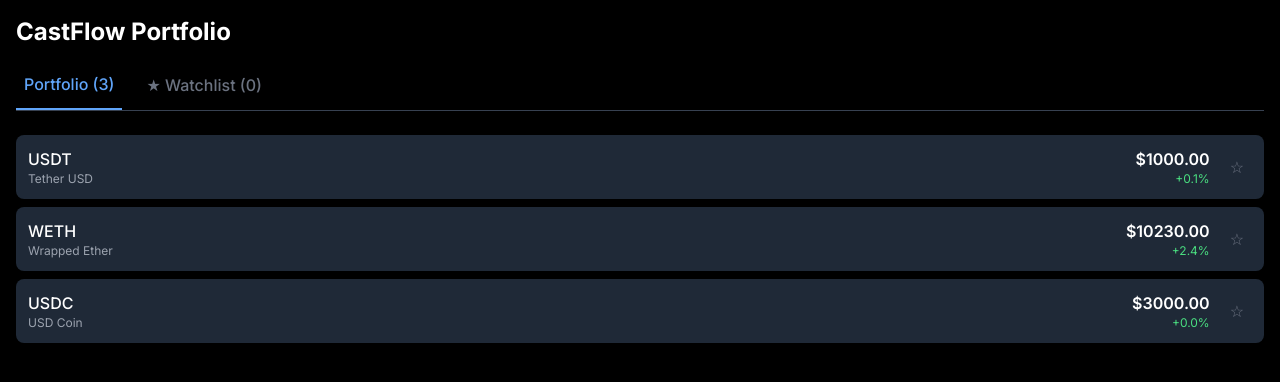
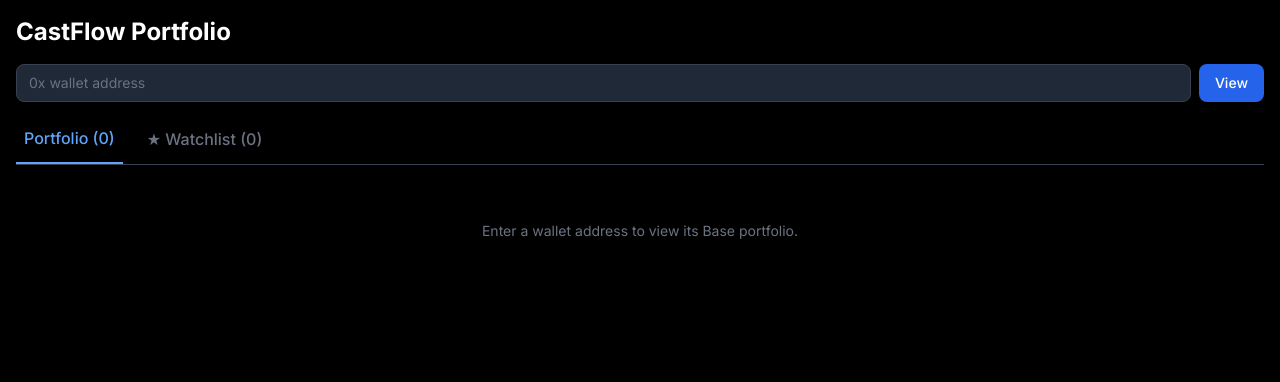
Before and after one commit to afifarioss/castflow-frontend, a Next.js app: page /frame in a window 1280 px wide. Shown: the top 382 px of the page. Built offline with nearby package versions, Linux system fonts and the light colour scheme.

Commit message:
Add real portfolio data via Alchemy API, remove mock data

```diff
--- /dev/null
+++ b/src/app/api/portfolio/route.ts
@@ -0,0 +1,95 @@
+import { NextRequest, NextResponse } from "next/server"
+
+const ALCHEMY_KEY = process.env.ALCHEMY_KEY || process.env.NEXT_PUBLIC_ALCHEMY_KEY
+
+interface TokenBalance {
+  contractAddress: string
+  tokenBalance: string
+}
+
+interface TokenMetadata {
+  name: string | null
+  symbol: string | null
+  decimals: number | null
+  logo: string | null
+}
+
+export async function GET(req: NextRequest) {
+  const address = req.nextUrl.searchParams.get("address")
+
+  if (!address) {
+    return NextResponse.json({ error: "Missing address parameter" }, { status: 400 })
+  }
+
+  if (!ALCHEMY_KEY) {
+    return NextResponse.json({ error: "Server misconfiguration: missing Alchemy key" }, { status: 500 })
+  }
+
+  try {
+    // 1. Get token balances
+    const balancesRes = await fetch(
+      `https://base-mainnet.g.alchemy.com/v2/${ALCHEMY_KEY}`,
+      {
+        method: "POST",
+        headers: { "Content-Type": "application/json" },
+        body: JSON.stringify({
+          jsonrpc: "2.0",
+          id: 1,
+          method: "alchemy_getTokenBalances",
+          params: [address],
+        }),
+      }
+    )
+    const balancesData = await balancesRes.json()
+    const balances: TokenBalance[] = (balancesData.result?.tokenBalances || [])
+      .filter((t: TokenBalance) => t.tokenBalance !== "0x0000000000000000000000000000000000000000000000000000000000000000")
+
+    // 2. Get metadata for each token (name, symbol, decimals)
+    const tokensWithMeta = await Promise.all(
+      balances.slice(0, 25).map(async (token) => {
+        try {
+          const metaRes = await fetch(
+            `https://base-mainnet.g.alchemy.com/v2/${ALCHEMY_KEY}`,
+            {
+              method: "POST",
+              headers: { "Content-Type": "application/json" },
+              body: JSON.stringify({
+                jsonrpc: "2.0",
+                id: 1,
+                method: "alchemy_getTokenMetadata",
+                params: [token.contractAddress],
+              }),
+            }
+          )
+          const metaData = await metaRes.json()
+          const meta: TokenMetadata = metaData.result || {}
+
+          const decimals = meta.decimals ?? 18
+          const rawBalance = BigInt(token.tokenBalance)
+          const balance = Number(rawBalance) / Math.pow(10, decimals)
+
+          return {
+            address: token.contractAddress,
+            symbol: meta.symbol || "???",
+            name: meta.name || "Unknown Token",
+            balance: balance.toFixed(4),
+            logo: meta.logo,
+          }
+        } catch {
+          return null
+        }
+      })
+    )
+
+    const validTokens = tokensWithMeta.filter(Boolean)
+
+    return NextResponse.json({
+      address,
+      tokens: validTokens,
+      lastUpdated: new Date().toISOString(),
+    })
+  } catch (error) {
+    console.error("Portfolio fetch error:", error)
+    return NextResponse.json({ error: "Failed to fetch portfolio" }, { status: 500 })
+  }
+}
--- a/src/app/frame/page.tsx
+++ b/src/app/frame/page.tsx
@@ -1,45 +1,69 @@
 'use client'
 
-import { useState } from 'react'
+import { useState, useCallback } from 'react'
 import { WatchlistProvider, useWatchlist } from '@/hooks/useWatchlist'
 import { WatchlistTab } from '@/components/WatchlistTab'
 import { WatchlistButton } from '@/components/WatchlistButton'
 
-const mockPortfolioTokens = [
-  {
-    address: '0xdac17f958d2ee523a2206206994597c13d831ec7',
-    symbol: 'USDT',
-    name: 'Tether USD',
-    balance: '1000.00',
-    usdValue: '1000.00',
-    change24h: '+0.1%',
-  },
-  {
-    address: '0xc02aaa39b223fe8d0a0e5c4f27ead9083c756cc2',
-    symbol: 'WETH',
-    name: 'Wrapped Ether',
-    balance: '5.50',
-    usdValue: '10230.00',
-    change24h: '+2.4%',
-  },
-  {
-    address: '0xa0b86991c6218b36c1d19d4a2e9eb0ce3606eb48',
-    symbol: 'USDC',
-    name: 'USD Coin',
-    balance: '3000.00',
-    usdValue: '3000.00',
-    change24h: '+0.0%',
-  },
-]
+interface PortfolioToken {
+  address: string
+  symbol: string
+  name: string
+  balance: string
+  logo?: string | null
+  usdValue?: string
+  change24h?: string
+}
 
 function FrameContent() {
   const [activeTab, setActiveTab] = useState<'portfolio' | 'watchlist'>('portfolio')
+  const [addressInput, setAddressInput] = useState('')
+  const [tokens, setTokens] = useState<PortfolioToken[]>([])
+  const [status, setStatus] = useState<'idle' | 'loading' | 'error' | 'loaded'>('idle')
+  const [errorMsg, setErrorMsg] = useState('')
   const { count } = useWatchlist()
+
+  const fetchPortfolio = useCallback(async (address: string) => {
+    if (!address) return
+    setStatus('loading')
+    setErrorMsg('')
+    try {
+      const res = await fetch(`/api/portfolio?address=${address}`)
+      const data = await res.json()
+      if (!res.ok) {
+        throw new Error(data.error || 'Failed to load portfolio')
+      }
+      setTokens(data.tokens || [])
+      setStatus('loaded')
+    } catch (err) {
+      setStatus('error')
+      setErrorMsg(err instanceof Error ? err.message : 'Something went wrong')
+    }
+  }, [])
 
   return (
     <div className="min-h-screen bg-black text-white p-4">
-      <h1 className="text-2xl font-bold mb-6">CastFlow Portfolio</h1>
+      <h1 className="text-2xl font-bold mb-4">CastFlow Portfolio</h1>
 
+      {/* Wallet address input */}
+      <div className="flex gap-2 mb-6">
+        <input
+          type="text"
+          value={addressInput}
+          onChange={(e) => setAddressInput(e.target.value)}
+          placeholder="0x wallet address"
+          className="flex-1 bg-gray-800 border border-gray-700 rounded-lg px-3 py-2 text-sm text-white placeholder-gray-500"
+        />
+        <button
+          onClick={() => fetchPortfolio(addressInput)}
+          disabled={status === 'loading'}
+          className="bg-blue-600 hover:bg-blue-500 disabled:opacity-50 px-4 py-2 rounded-lg text-sm font-medium"
+        >
+          {status === 'loading' ? 'Loading...' : 'View'}
+        </button>
+      </div>
+
+      {/* Tabs */}
       <div className="flex gap-4 mb-6 border-b border-gray-700">
         <button
           onClick={() => setActiveTab('portfolio')}
@@ -49,7 +73,7 @@
               : 'text-gray-500 hover:text-gray-300'
           }`}
         >
-          Portfolio ({mockPortfolioTokens.length})
+          Portfolio ({tokens.length})
         </button>
         <button
           onClick={() => setActiveTab('watchlist')}
@@ -63,9 +87,34 @@
         </button>
       </div>
 
+      {/* Tab Content */}
       {activeTab === 'portfolio' ? (
+        <>
+          {status === 'idle' && (
+            <p className="text-center text-gray-500 py-8 text-sm">
+              Enter a wallet address to view its Base portfolio.
+            </p>
+          )}
+          {status === 'loading' && (
+            <p className="text-center text-gray-500 py-8 text-sm">Loading portfolio...</p>
+          )}
+          {status === 'error' && (
+            <div className="text-center py-8">
+              <p className="text-red-400 text-sm mb-2">{errorMsg}</p>
+              <button
+                onClick={() => fetchPortfolio(addressInput)}
+                className="text-blue-400 text-sm underline"
+              >
+                Retry
+              </button>
+            </div>
+          )}
+          {status === 'loaded' && tokens.length === 0 && (
+            <p className="text-center text-gray-500 py-8 text-sm">No tokens found for this address.</p>
+          )}
+          {status === 'loaded' && tokens.length > 0 && (
             <div className="space-y-2">
-          {mockPortfolioTokens.map((token) => (
+              {tokens.map((token) => (
                 <div
                   key={token.address}
                   className="flex items-center justify-between p-3 bg-gray-800 rounded-lg hover:bg-gray-700 transition"
@@ -75,21 +124,16 @@
                     <p className="text-xs text-gray-400">{token.name}</p>
                   </div>
                   <div className="text-right mr-3">
-                <p className="font-semibold">${token.usdValue}</p>
-                <p
-                  className={`text-xs ${
-                    token.change24h.includes('-') ? 'text-red-400' : 'text-green-400'
-                  }`}
-                >
-                  {token.change24h}
-                </p>
+                    <p className="font-semibold">{token.balance}</p>
                   </div>
                   <WatchlistButton token={token} />
                 </div>
               ))}
             </div>
+          )}
+        </>
       ) : (
-        <WatchlistTab allTokens={mockPortfolioTokens} />
+        <WatchlistTab allTokens={tokens} />
       )}
     </div>
   )
```
Lines whose indentation alone changed are shown as unchanged.
